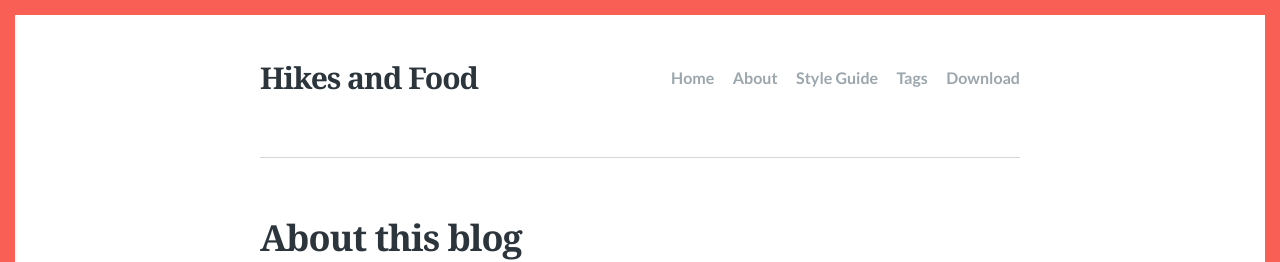
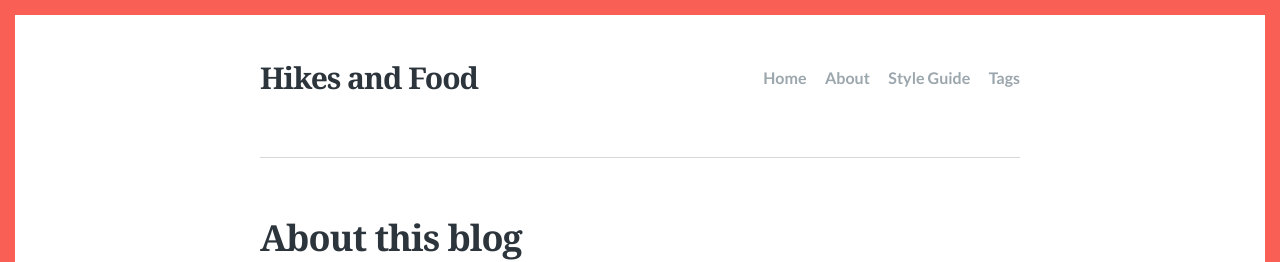
Before and after one commit to hikesandfood/blog, a Jekyll site: the page built from about.md, in a window 1280 px wide. Shown: the top 262 px of the page. Built offline with Jekyll 4.4.1, drawn with Linux system fonts in a browser that asks for light colours.

Commit message:
Update _config.yml

```diff
--- a/_config.yml
+++ b/_config.yml
@@ -20,8 +20,7 @@ navigation:
     url: /style-guide/
   - text: Tags
     url: /tags/
-  - text: Download
-    url: https://github.com/JustGoodThemes/Scriptor-Jekyll-Theme
+
 
 # Colors
 accent_color: '#FA5F55'
```
